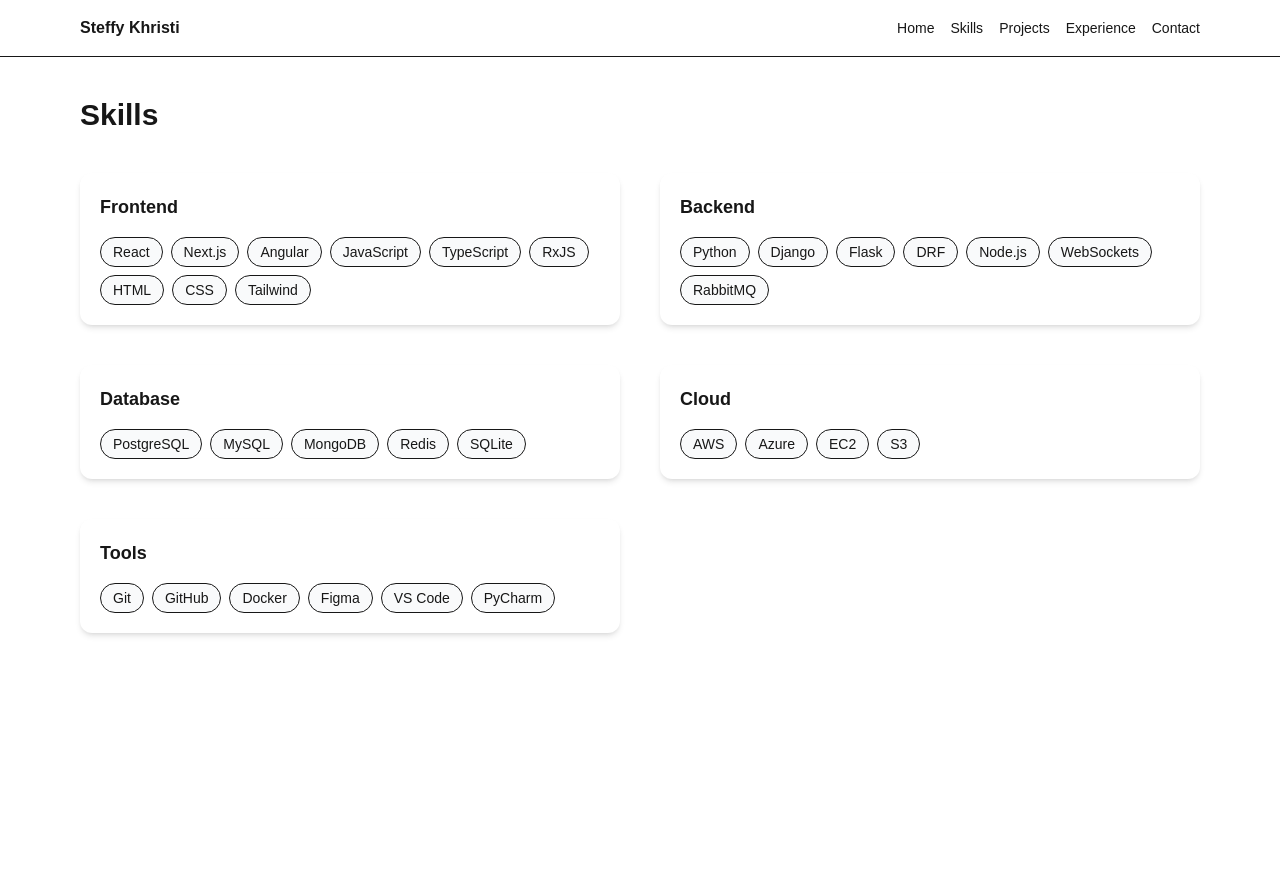
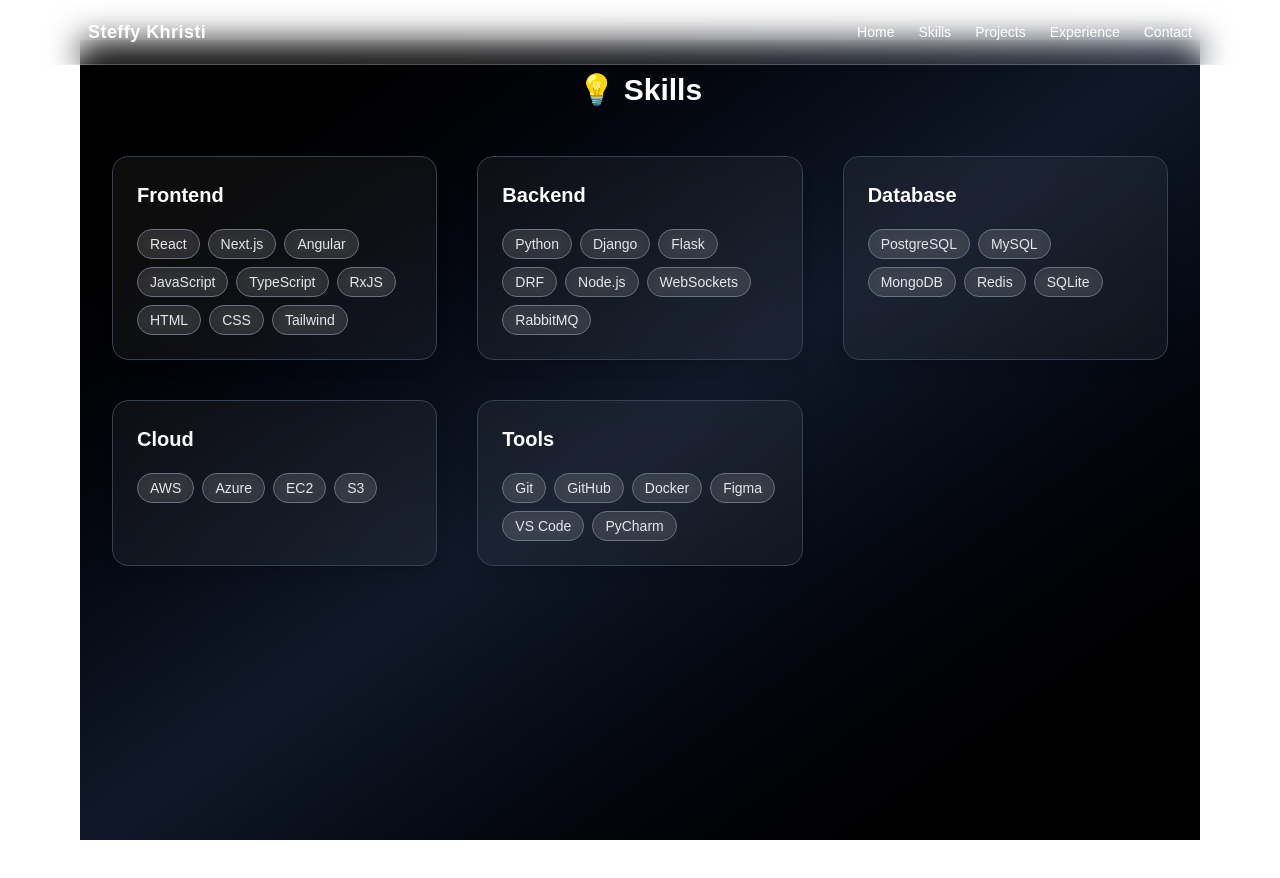
Before and after one commit to steffyjk/steffy-portfolio, a Next.js app in the folder portfolio/: page /skills in a window 1280 px wide. Before the commit the page ends 800 px from the top, so only its background shows below. Built offline with nearby package versions, Linux system fonts and the light colour scheme.

Commit message:
[ Feat ] : changed website theme to Black background and white Glass morfism theme

```diff
--- a/portfolio/src/app/experience/page.js
+++ b/portfolio/src/app/experience/page.js
@@ -23,7 +23,6 @@
         "Integrated Angular + Django + RxJS with PostgreSQL & Azure.",
       ],
     },
-
     {
       role: "Associate Software Engineer",
       company: "Inexture Solutions LLP",
@@ -46,32 +45,35 @@
   ];
 
   return (
-    <section className="relative border-l border-gray-300 ml-4 pl-6">
-      <h2 className="text-3xl font-bold mb-10">Experience</h2>
-      <div className="space-y-10">
+    <section className="min-h-screen bg-gradient-to-br from-black via-gray-900 to-black p-8">
+      <h2 className="text-3xl font-bold text-center text-white mb-12">
+        🏆 Experience
+      </h2>
+      <div className="relative border-l border-gray-700 ml-6 space-y-10">
         {experiences.map((exp, i) => (
-          <div key={i} className="relative">
+          <motion.div
+            key={i}
+            initial={{ opacity: 0, y: 40 }}
+            animate={{ opacity: 1, y: 0 }}
+            transition={{ duration: 0.6, delay: i * 0.3 }}
+            className="relative pl-6"
+          >
             {/* Timeline Dot */}
-            <div className="absolute -left-[1.6rem] top-1 w-3 h-3 bg-black rounded-full"></div>
+            <div className="absolute -left-[1.45rem] top-2 w-4 h-4 rounded-full bg-gradient-to-r from-purple-500 to-blue-500 shadow-lg"></div>
 
-            {/* Animated Card */}
-            <motion.div
-              initial={{ opacity: 0, y: 20 }}
-              animate={{ opacity: 1, y: 0 }}
-              transition={{ duration: 0.5, delay: i * 0.2 }}
-              className="bg-white shadow-md rounded-xl p-5 hover:shadow-lg transition"
-            >
-              <h3 className="font-semibold text-xl">{exp.role}</h3>
-              <p className="text-sm text-gray-500">
+            {/* Experience Card */}
+            <div className="border border-gray-700 rounded-2xl p-6 backdrop-blur-md bg-white/5 shadow-lg hover:shadow-xl transition-transform hover:-translate-y-2">
+              <h3 className="font-semibold text-xl text-white">{exp.role}</h3>
+              <p className="text-sm text-gray-400 mb-3">
                 {exp.company} • {exp.period}
               </p>
-              <ul className="mt-3 list-disc list-inside text-gray-700 text-sm space-y-1">
+              <ul className="list-disc list-inside text-gray-300 text-sm space-y-2">
                 {exp.details.map((d, j) => (
                   <li key={j}>{d}</li>
                 ))}
               </ul>
-            </motion.div>
-          </div>
+            </div>
+          </motion.div>
         ))}
       </div>
     </section>
--- a/portfolio/src/app/page.js
+++ b/portfolio/src/app/page.js
@@ -42,15 +42,20 @@
   return (
     <main
       ref={heroRef}
-      className="min-h-screen flex flex-col items-center justify-center bg-gradient-to-br from-gray-50 to-gray-200 text-gray-900 overflow-hidden"
+      className="min-h-screen flex flex-col items-center justify-center
+                 bg-gradient-to-br from-black via-gray-900 to-black
+                 text-white overflow-hidden px-6"
     >
       <h1 className="hero-title text-5xl md:text-6xl font-extrabold text-center">
-        Hi, I’m <span className="text-blue-600">Steffy Khristi</span>
+        Hi, I’m{" "}
+        <span className="text-transparent bg-clip-text bg-gradient-to-r from-blue-400 to-purple-500">
+          Steffy Khristi
+        </span>
       </h1>
 
-      <p className="hero-subtitle mt-6 text-lg md:text-xl text-gray-600 text-center max-w-2xl">
+      <p className="hero-subtitle mt-6 text-lg md:text-xl text-gray-300 text-center max-w-2xl">
         Software Engineer specializing in{" "}
-        <span className="font-semibold">
+        <span className="font-semibold text-white">
           Python, Django, React & Full-Stack Development
         </span>
         . I build scalable apps with clean code & modern UI.
@@ -59,25 +64,34 @@
       <div className="mt-8 flex gap-4">
         <a
           href="/Steffy_Resume.pdf"
-          className="hero-btn px-5 py-3 bg-blue-600 text-white rounded-lg shadow hover:bg-blue-700 transition"
+          className="hero-btn px-6 py-3 rounded-xl shadow
+                     bg-gradient-to-r from-blue-500 to-purple-600
+                     text-white font-medium
+                     hover:scale-105 transition transform backdrop-blur-md"
         >
           Download Resume
         </a>
         <a
           href="/contact"
-          className="hero-btn px-5 py-3 border border-gray-700 rounded-lg shadow hover:bg-gray-100 transition"
+          className="hero-btn px-6 py-3 rounded-xl shadow
+                     border border-gray-600 bg-white/10 backdrop-blur-md
+                     text-gray-200 hover:bg-white/20 hover:text-white
+                     transition"
         >
           Contact Me
         </a>
       </div>
 
-      <div className="hero-img mt-8">
+      <div className="hero-img mt-12">
         <Image
           src={profilePic}
           width={400}
           height={400}
           alt="Steffy Khristi"
-          className="w-80 h-80 rounded-full border-4 border-blue-600 shadow-lg object-cover"
+          className="w-72 h-72 md:w-80 md:h-80 rounded-full
+                     border-4 border-blue-500/60
+                     shadow-[0_0_25px_rgba(59,130,246,0.7)]
+                     object-cover"
         />
       </div>
     </main>
--- a/portfolio/src/app/skills/page.js
+++ b/portfolio/src/app/skills/page.js
@@ -2,8 +2,26 @@
 import { motion } from "framer-motion";
 
 const skills = {
-  frontend: ["React", "Next.js", "Angular", "JavaScript", "TypeScript", "RxJS", "HTML", "CSS", "Tailwind"],
-  backend: ["Python", "Django", "Flask", "DRF", "Node.js", "WebSockets", "RabbitMQ"],
+  frontend: [
+    "React",
+    "Next.js",
+    "Angular",
+    "JavaScript",
+    "TypeScript",
+    "RxJS",
+    "HTML",
+    "CSS",
+    "Tailwind",
+  ],
+  backend: [
+    "Python",
+    "Django",
+    "Flask",
+    "DRF",
+    "Node.js",
+    "WebSockets",
+    "RabbitMQ",
+  ],
   database: ["PostgreSQL", "MySQL", "MongoDB", "Redis", "SQLite"],
   cloud: ["AWS", "Azure", "EC2", "S3"],
   tools: ["Git", "GitHub", "Docker", "Figma", "VS Code", "PyCharm"],
@@ -11,26 +29,32 @@
 
 export default function Skills() {
   return (
-    <section>
-      <h2 className="text-3xl font-bold mb-10">Skills</h2>
-      <div className="grid gap-10 md:grid-cols-2">
+    <section className="min-h-screen bg-gradient-to-br from-black via-gray-900 to-black p-8">
+      <h2 className="text-3xl font-bold text-center text-white mb-12">
+        💡 Skills
+      </h2>
+      <div className="grid gap-10 md:grid-cols-2 lg:grid-cols-3">
         {Object.entries(skills).map(([category, items], i) => (
           <motion.div
             key={category}
-            initial={{ opacity: 0, y: 20 }}
-            animate={{ opacity: 1, y: 0 }}
-            transition={{ duration: 0.5, delay: i * 0.2 }}
-            className="bg-white shadow-md rounded-xl p-5 hover:shadow-lg transition"
+            initial={{ opacity: 0, y: 30 }}
+            whileInView={{ opacity: 1, y: 0 }}
+            viewport={{ once: true }}
+            transition={{ duration: 0.6, delay: i * 0.2 }}
+            className="border border-gray-700 rounded-2xl p-6 backdrop-blur-md bg-white/5 shadow-lg hover:shadow-xl transition-transform hover:-translate-y-2"
           >
-            <h3 className="capitalize font-semibold text-lg mb-4">{category}</h3>
+            <h3 className="capitalize font-semibold text-xl text-white mb-5">
+              {category}
+            </h3>
             <div className="flex flex-wrap gap-2">
               {items.map((skill, j) => (
-                <span
+                <motion.span
                   key={j}
-                  className="px-3 py-1 text-sm border rounded-full bg-gray-50 hover:bg-gray-100 transition"
+                  whileHover={{ scale: 1.1 }}
+                  className="px-3 py-1 text-sm border border-gray-500 rounded-full text-gray-200 bg-white/10 backdrop-blur-sm hover:bg-white/20 transition"
                 >
                   {skill}
-                </span>
+                </motion.span>
               ))}
             </div>
           </motion.div>
--- a/portfolio/src/components/Navbar.jsx
+++ b/portfolio/src/components/Navbar.jsx
@@ -2,15 +2,28 @@
 
 export default function Navbar() {
   return (
-    <header className="w-full border-b bg-white">
-      <nav className="max-w-6xl mx-auto flex items-center justify-between px-4 h-14">
-        <span className="font-bold">Steffy Khristi</span>
-        <div className="flex gap-4 text-sm">
-          <Link href="/">Home</Link>
-          <Link href="/skills">Skills</Link>
-          <Link href="/projects">Projects</Link>
-          <Link href="/experience">Experience</Link>
-          <Link href="/contact">Contact</Link>
+    <header className="w-full fixed top-0 left-0 z-50 backdrop-blur-lg bg-white/10 border-b border-white/20">
+      <nav className="max-w-6xl mx-auto flex items-center justify-between px-6 h-16 text-white">
+        {/* Logo / Name */}
+        <span className="font-bold text-lg tracking-wide">Steffy Khristi</span>
+
+        {/* Nav Links */}
+        <div className="flex gap-6 text-sm">
+          <Link href="/" className="hover:text-gray-300 transition">
+            Home
+          </Link>
+          <Link href="/skills" className="hover:text-gray-300 transition">
+            Skills
+          </Link>
+          <Link href="/projects" className="hover:text-gray-300 transition">
+            Projects
+          </Link>
+          <Link href="/experience" className="hover:text-gray-300 transition">
+            Experience
+          </Link>
+          <Link href="/contact" className="hover:text-gray-300 transition">
+            Contact
+          </Link>
         </div>
       </nav>
     </header>
```
Also changed, not shown: portfolio/src/app/contact/page.js (+88 -7 lines), portfolio/src/app/projects/page.js (+53 -29 lines).
